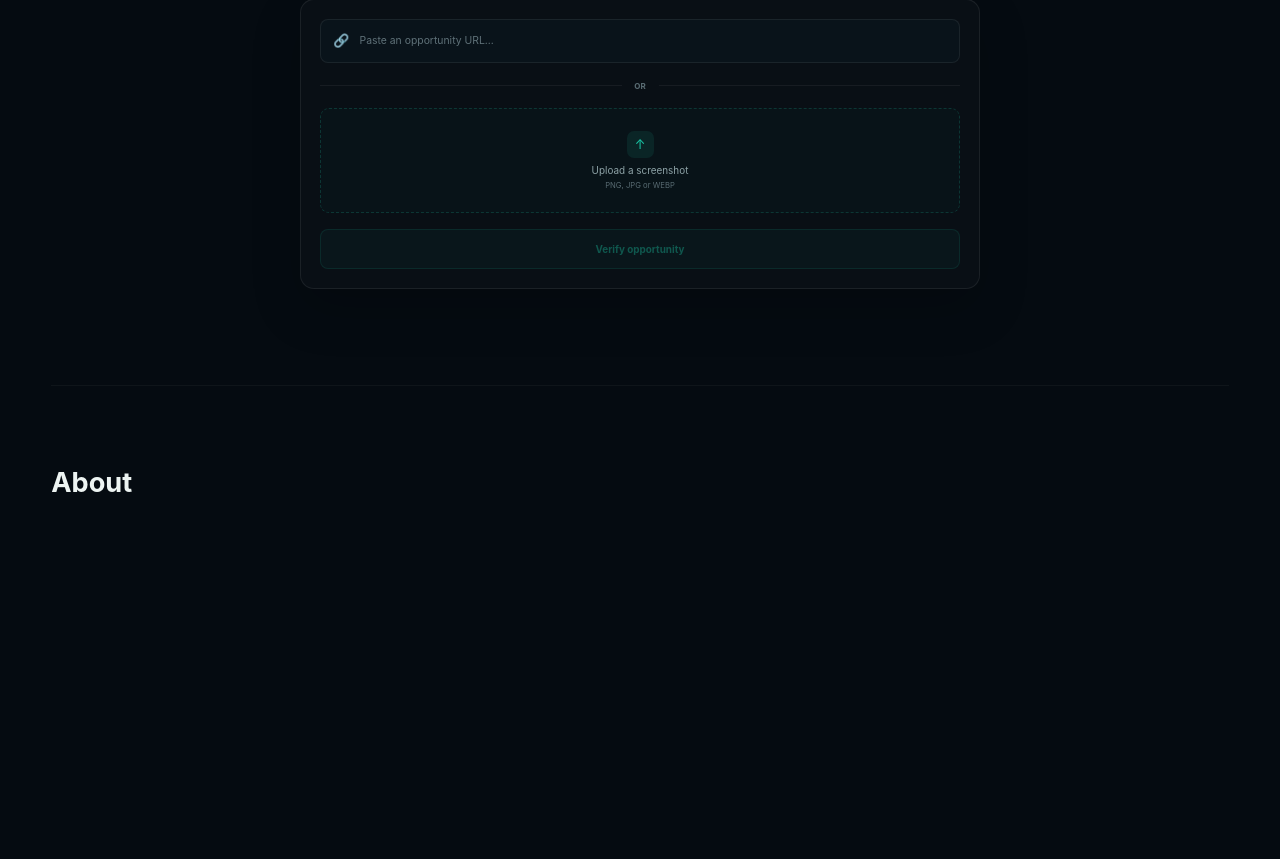
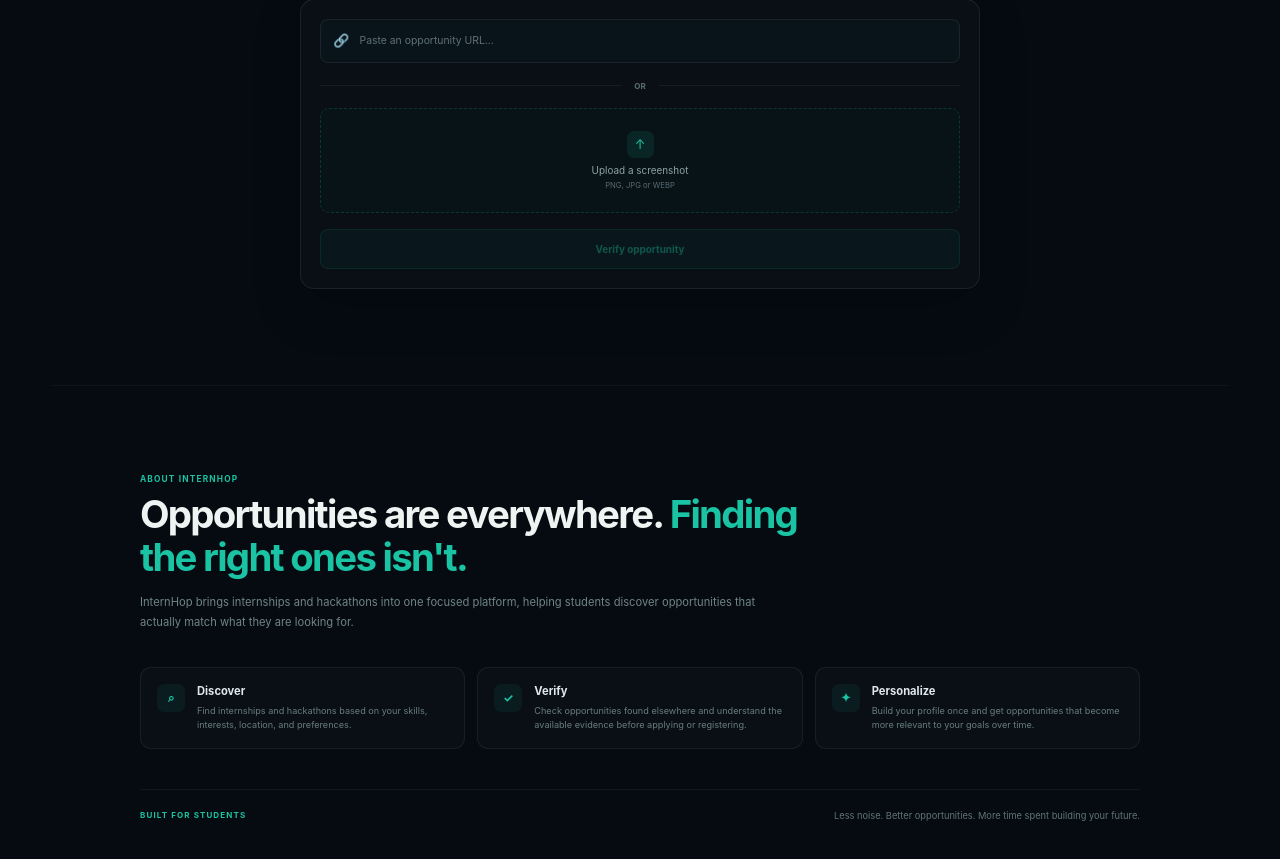
Before and after one commit to Kerkar831152/InternHop, a React (Vite) app in the folder frontend/: page / in a window 1280 px wide. Shown: the part 2207-3066 px from the top of the page. Before the commit the page ends 2992 px from the top, so only its background shows below. Built offline with nearby package versions, Linux system fonts and the light colour scheme.

Commit message:
Finished About section UI

```diff
--- a/frontend/src/App.css
+++ b/frontend/src/App.css
@@ -1637,3 +1637,184 @@
     align-self: flex-start;
   }
 }
+
+/* =========================
+   ABOUT
+========================= */
+
+.about-section {
+  width: min(1180px, 92%);
+
+  margin: auto;
+  padding: 6rem 0 7rem;
+
+  border-top: 1px solid rgba(255, 255, 255, 0.04);
+}
+
+.about-content {
+  max-width: 1000px;
+  margin: auto;
+}
+
+.about-heading {
+  max-width: 720px;
+}
+
+.about-heading h2 {
+  color: #edf4f2;
+
+  font-size: clamp(1.8rem, 3vw, 2.5rem);
+  font-weight: 700;
+
+  line-height: 1.12;
+  letter-spacing: -0.045em;
+}
+
+.about-heading h2 span {
+  color: #19c3a3;
+}
+
+.about-heading p {
+  max-width: 620px;
+
+  margin-top: 0.9rem;
+
+  color: #71848a;
+
+  font-size: 0.7rem;
+  line-height: 1.7;
+}
+
+/* =========================
+   ABOUT CARDS
+========================= */
+
+.about-grid {
+  display: grid;
+  grid-template-columns: repeat(3, 1fr);
+
+  gap: 0.75rem;
+
+  margin-top: 2.2rem;
+}
+
+.about-card {
+  display: flex;
+  align-items: flex-start;
+
+  gap: 0.75rem;
+
+  padding: 1rem;
+
+  border: 1px solid rgba(255, 255, 255, 0.06);
+  border-radius: 11px;
+
+  background: rgba(255, 255, 255, 0.018);
+
+  transition:
+    border-color 0.2s ease,
+    background 0.2s ease,
+    transform 0.2s ease;
+}
+
+.about-card:hover {
+  border-color: rgba(25, 195, 163, 0.18);
+
+  background: rgba(25, 195, 163, 0.025);
+
+  transform: translateY(-2px);
+}
+
+.about-card-icon {
+  width: 28px;
+  height: 28px;
+
+  flex-shrink: 0;
+
+  display: flex;
+  align-items: center;
+  justify-content: center;
+
+  border-radius: 7px;
+
+  background: rgba(25, 195, 163, 0.08);
+
+  color: #19c3a3;
+
+  font-size: 0.75rem;
+  font-weight: 700;
+}
+
+.about-card h3 {
+  color: #dfe8ea;
+
+  font-size: 0.7rem;
+  font-weight: 650;
+}
+
+.about-card p {
+  margin-top: 0.4rem;
+
+  color: #697c82;
+
+  font-size: 0.57rem;
+  line-height: 1.55;
+}
+
+/* =========================
+   ABOUT FOOTER
+========================= */
+
+.about-footer {
+  display: flex;
+  align-items: center;
+  justify-content: space-between;
+
+  gap: 2rem;
+
+  margin-top: 2.5rem;
+  padding-top: 1.2rem;
+
+  border-top: 1px solid rgba(255, 255, 255, 0.05);
+}
+
+.about-footer span {
+  color: #19c3a3;
+
+  font-size: 0.5rem;
+  font-weight: 700;
+  letter-spacing: 0.14em;
+}
+
+.about-footer p {
+  color: #61737a;
+
+  font-size: 0.58rem;
+
+  text-align: right;
+}
+
+/* =========================
+   ABOUT RESPONSIVE
+========================= */
+
+@media (max-width: 700px) {
+  .about-section {
+    padding: 4rem 0 5rem;
+  }
+
+  .about-grid {
+    grid-template-columns: 1fr;
+  }
+
+  .about-footer {
+    align-items: flex-start;
+
+    flex-direction: column;
+    gap: 0.5rem;
+  }
+
+  .about-footer p {
+    text-align: left;
+  }
+}
--- a/frontend/src/App.tsx
+++ b/frontend/src/App.tsx
@@ -4,6 +4,7 @@
 import Internships from "./components/Internships/Internships";
 import Hackathons from "./components/Hackathons/Hackathons";
 import Verify from "./components/Verify/Verify";
+import About from "./components/About/About";
 
 function App() {
   return (
@@ -19,9 +20,7 @@
 
         <Verify />
 
-        <section id="about">
-          <h1>About</h1>
-        </section>
+        <About />
       </main>
     </>
   );
--- /dev/null
+++ b/frontend/src/components/About/About.tsx
@@ -0,0 +1,74 @@
+function About() {
+  return (
+    <section className="about-section" id="about">
+      <div className="about-content">
+        <div className="about-heading">
+          <span className="section-label">ABOUT INTERNHOP</span>
+
+          <h2>
+            Opportunities are everywhere.
+            <span> Finding the right ones isn't.</span>
+          </h2>
+
+          <p>
+            InternHop brings internships and hackathons into one focused
+            platform, helping students discover opportunities that actually
+            match what they are looking for.
+          </p>
+        </div>
+
+        <div className="about-grid">
+          <div className="about-card">
+            <span className="about-card-icon">⌕</span>
+
+            <div>
+              <h3>Discover</h3>
+
+              <p>
+                Find internships and hackathons based on your skills,
+                interests, location, and preferences.
+              </p>
+            </div>
+          </div>
+
+          <div className="about-card">
+            <span className="about-card-icon">✓</span>
+
+            <div>
+              <h3>Verify</h3>
+
+              <p>
+                Check opportunities found elsewhere and understand the
+                available evidence before applying or registering.
+              </p>
+            </div>
+          </div>
+
+          <div className="about-card">
+            <span className="about-card-icon">✦</span>
+
+            <div>
+              <h3>Personalize</h3>
+
+              <p>
+                Build your profile once and get opportunities that become
+                more relevant to your goals over time.
+              </p>
+            </div>
+          </div>
+        </div>
+
+        <div className="about-footer">
+          <span>BUILT FOR STUDENTS</span>
+
+          <p>
+            Less noise. Better opportunities. More time spent building
+            your future.
+          </p>
+        </div>
+      </div>
+    </section>
+  );
+}
+
+export default About;
```
